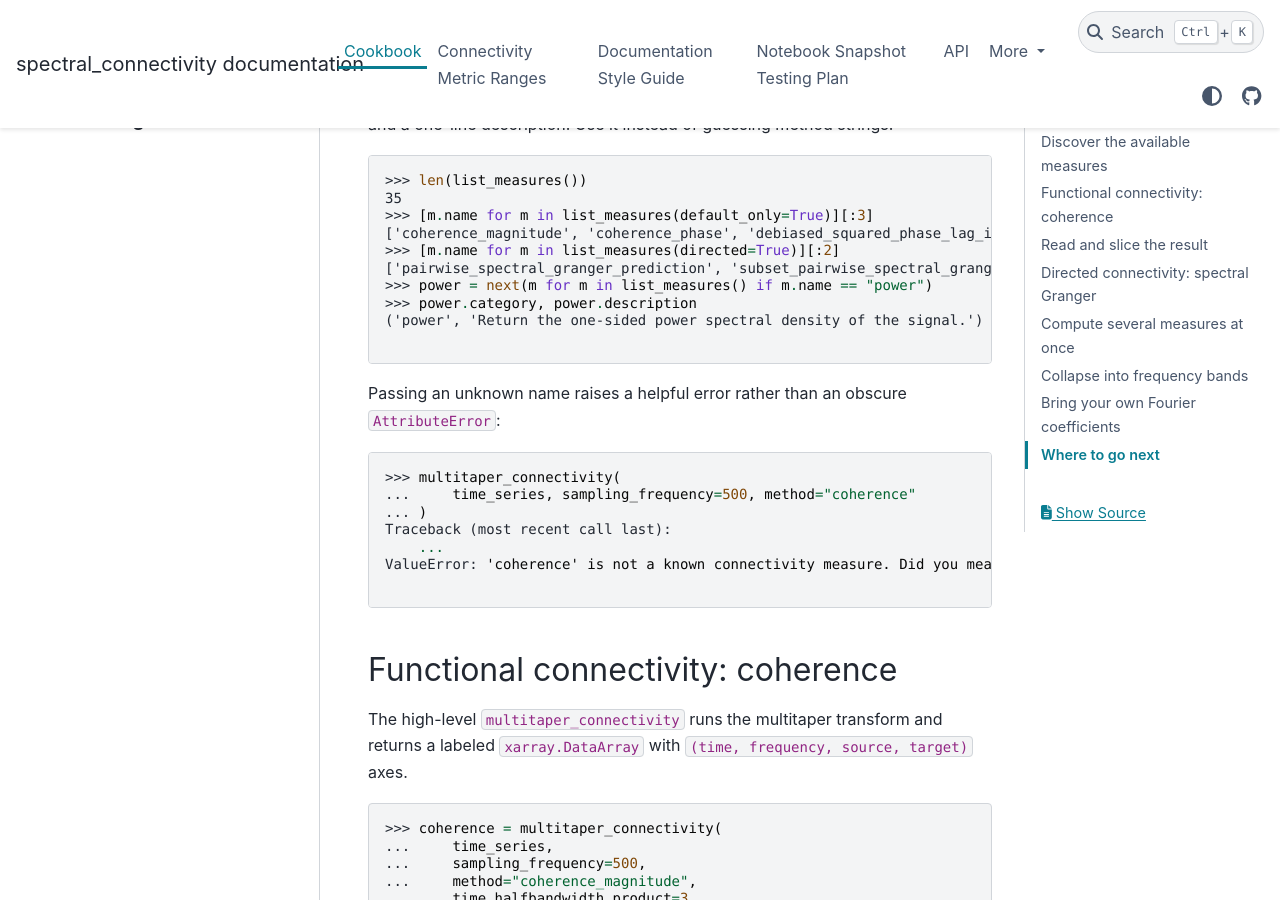
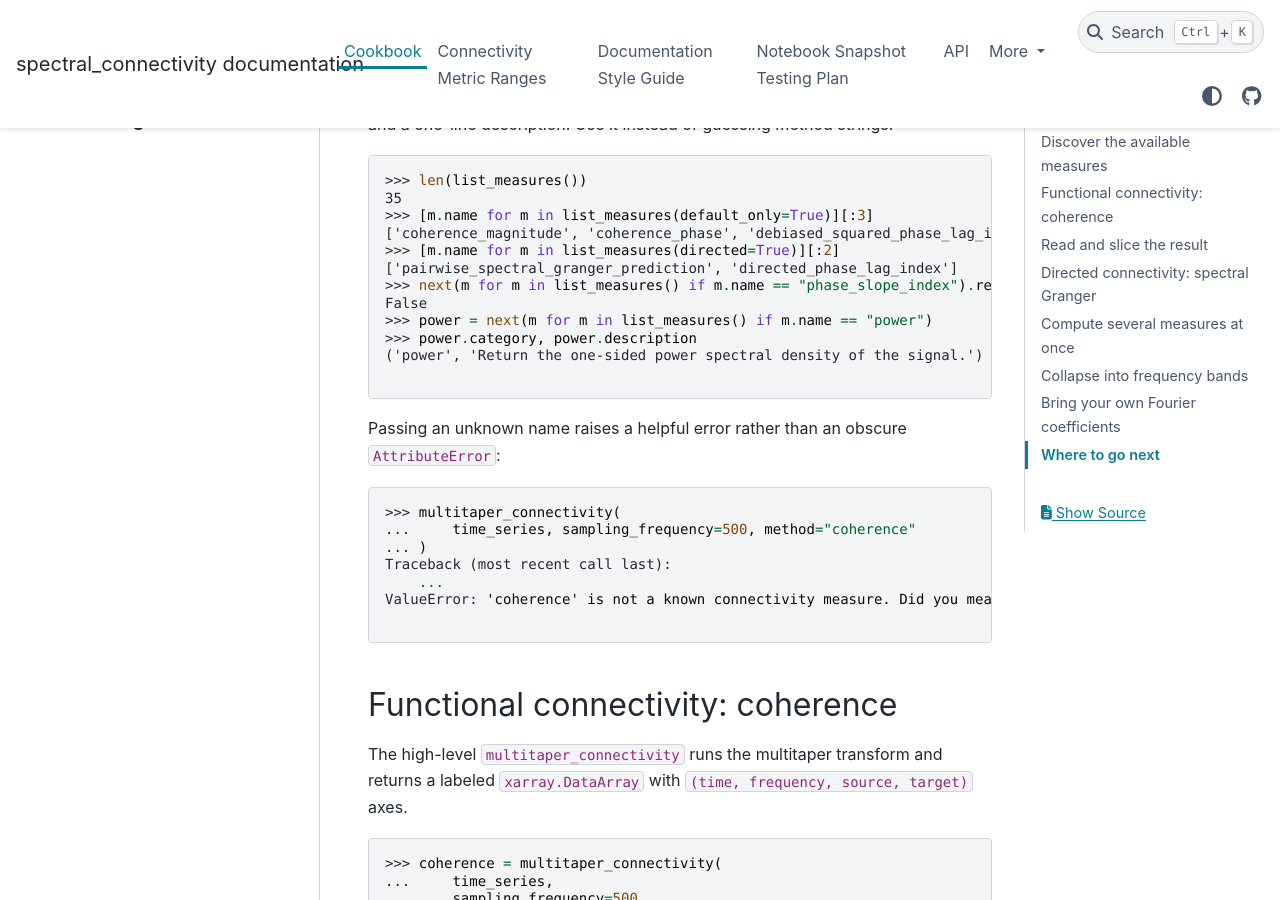
Before and after one commit to Eden-Kramer-Lab/spectral_connectivity, a Sphinx documentation site: the page built from docs/cookbook.md, in a window 1280 px wide and 900 px high, scrolled down 647 px. Built offline with Sphinx 7.4.7 and the PyData theme 0.15.4, drawn with Linux system fonts in a browser that asks for light colours; pages that are not in the unit, such as notebooks, are missing from menus; the version number could not be read and is left out.

Commit message:
Update directional measure cookbook output

```diff
--- a/docs/cookbook.md
+++ b/docs/cookbook.md
@@ -32,7 +32,9 @@ category and a one-line description. Use it instead of guessing method strings.
 >>> [m.name for m in list_measures(default_only=True)][:3]
 ['coherence_magnitude', 'coherence_phase', 'debiased_squared_phase_lag_index']
 >>> [m.name for m in list_measures(directed=True)][:2]
-['pairwise_spectral_granger_prediction', 'subset_pairwise_spectral_granger_prediction']
+['pairwise_spectral_granger_prediction', 'directed_phase_lag_index']
+>>> next(m for m in list_measures() if m.name == "phase_slope_index").requires_two_sided
+False
 >>> power = next(m for m in list_measures() if m.name == "power")
 >>> power.category, power.description
 ('power', 'Return the one-sided power spectral density of the signal.')
```
